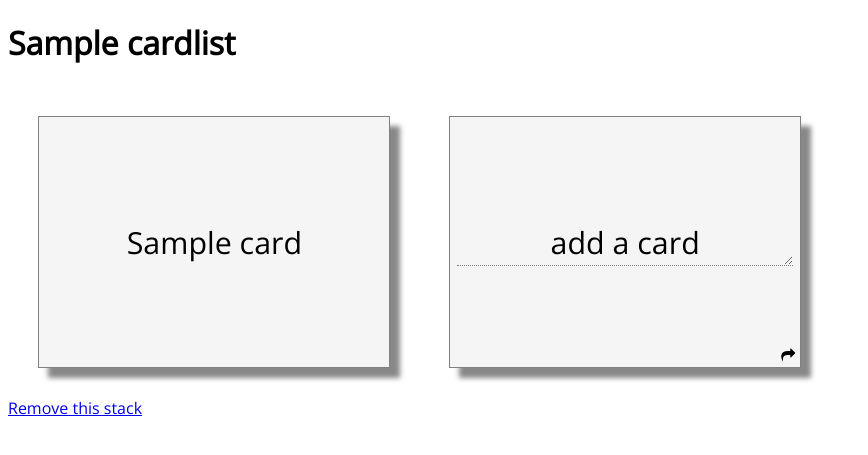
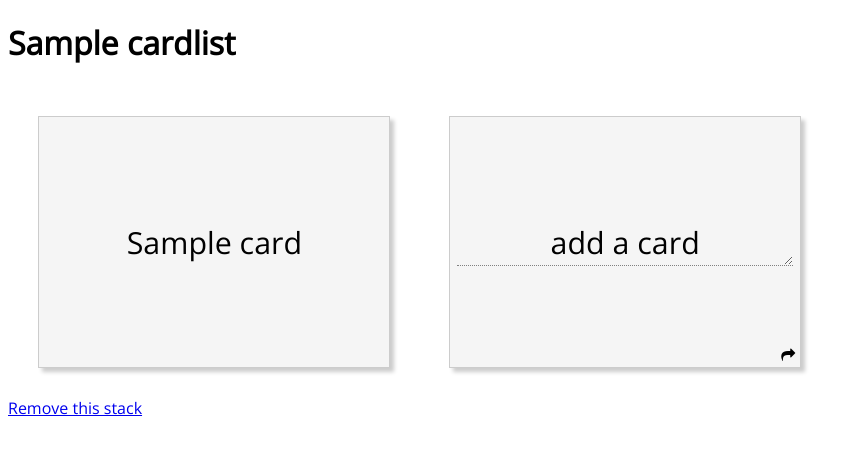
Before and after one commit to macolo/flashcards, a Django app: page /cardlists/1/ in a window 1280 px wide. Shown: the part 30-485 px from the top of the page, without its empty margins (0-868 px from the left). Run offline with Django 3.2, Linux system fonts and the light colour scheme; a user stored in the database is signed in; tables that the repository leaves empty hold one stand-in row (values such as "Sample post"); some libraries are stand-ins or nearby versions; some web fonts are replaced.

Commit message:
improved CSS

```diff
--- a/cards/static/main.css
+++ b/cards/static/main.css
@@ -34,7 +34,7 @@ body {
     float:left;
     perspective: 1000px;
     -webkit-perspective: 1000px;
-        height:250px;
+    height:250px;
     width:350px;
 }
 
@@ -43,11 +43,11 @@ body {
 }
 
 .card_answer, .card_question {
-    border: grey solid 1px;
+    border: #CCCCCC solid 1px;
     background-color: #F5F5F5;
     text-align: center;
     width: 100%;
-    box-shadow: 10px 10px 5px #888888;
+    box-shadow: 4px 4px 4px #CCCCCC;
     overflow:hidden;
 }
 
```
